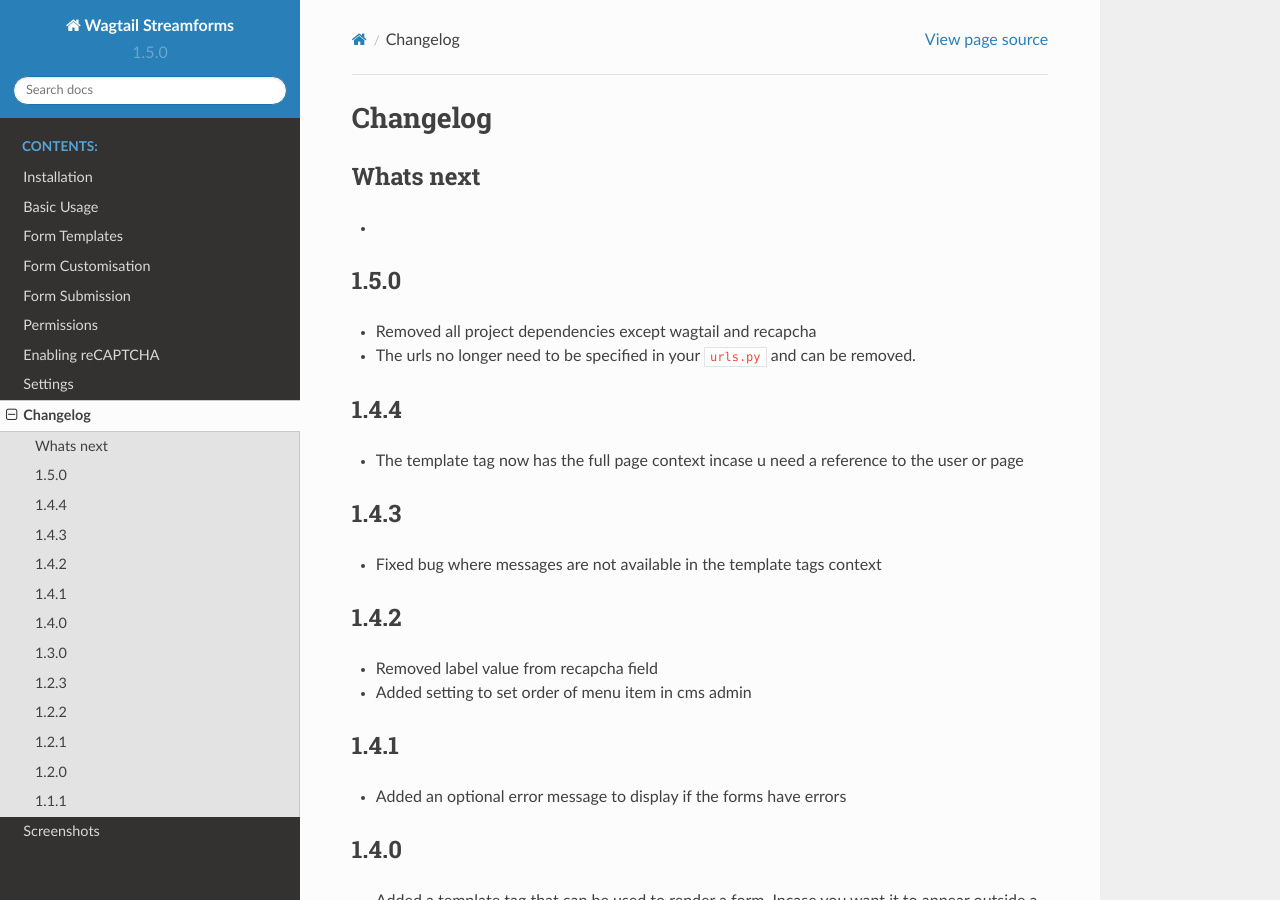
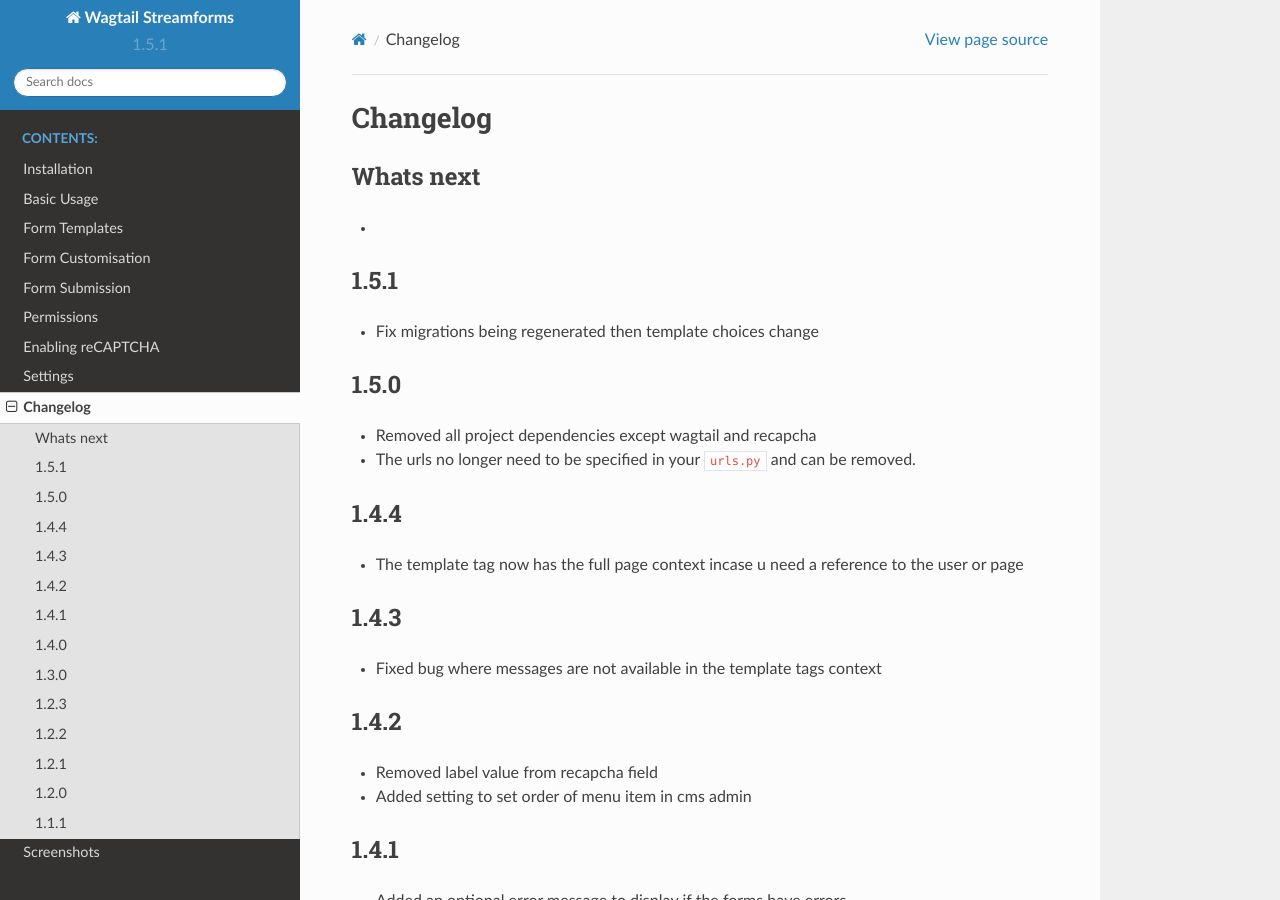
Before and after one commit to labd/wagtailstreamforms, a Sphinx documentation site: the page built from docs/changelog.rst, in a window 1280 px wide and 900 px high. Built offline with Sphinx 7.4.7 and the Read the Docs theme 2.0.0, drawn with Linux system fonts in a browser that asks for light colours.

Commit message:
bump version

```diff
--- a/docs/changelog.rst
+++ b/docs/changelog.rst
@@ -5,6 +5,11 @@
 ----------
 
 *
+
+1.5.1
+-----
+
+* Fix migrations being regenerated then template choices change
 
 1.5.0
 -----
--- a/wagtailstreamforms/__init__.py
+++ b/wagtailstreamforms/__init__.py
@@ -1 +1 @@
-__version__ = '1.5.0'
+__version__ = '1.5.1'
```
